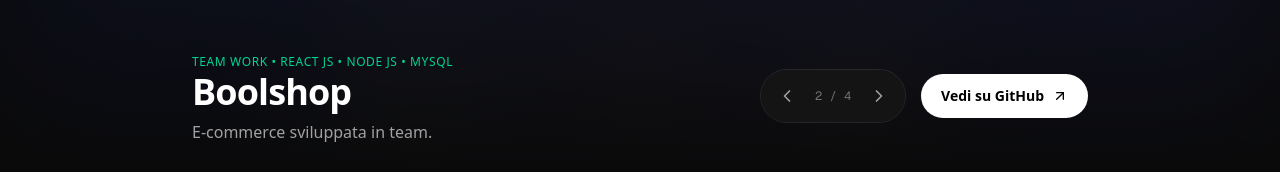
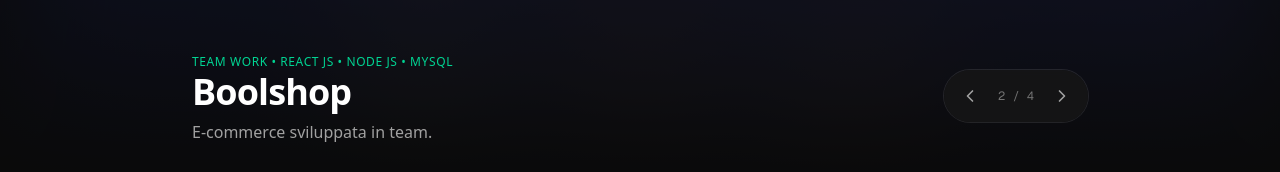
Before and after one commit to VincenzoTulimieri/portfolio-web, a Next.js app: page / in a window 1280 px wide. Shown: the part 2207-2379 px from the top of the page. Built offline with nearby package versions, Linux system fonts and the light colour scheme.

Commit message:
fix: tasto "vedi su github" tolto

```diff
--- a/components/ui/focus-rail.tsx
+++ b/components/ui/focus-rail.tsx
@@ -291,7 +291,7 @@ export function FocusRail({
               </button>
             </div>
 
-            {activeItem.href && (
+            {/* {activeItem.href && (
               <Link
                 href={activeItem.href}
                 className="group flex items-center gap-2 rounded-full bg-white px-5 py-3 text-sm font-semibold text-black transition-transform hover:scale-105 active:scale-95"
@@ -301,7 +301,7 @@ export function FocusRail({
                 Vedi su GitHub
                 <ArrowUpRight className="h-4 w-4 transition-transform group-hover:-translate-y-0.5 group-hover:translate-x-0.5" />
               </Link>
-            )}
+            )} */}
           </div>
           {/* OVERLAY MODALE */}
           <AnimatePresence>
```
